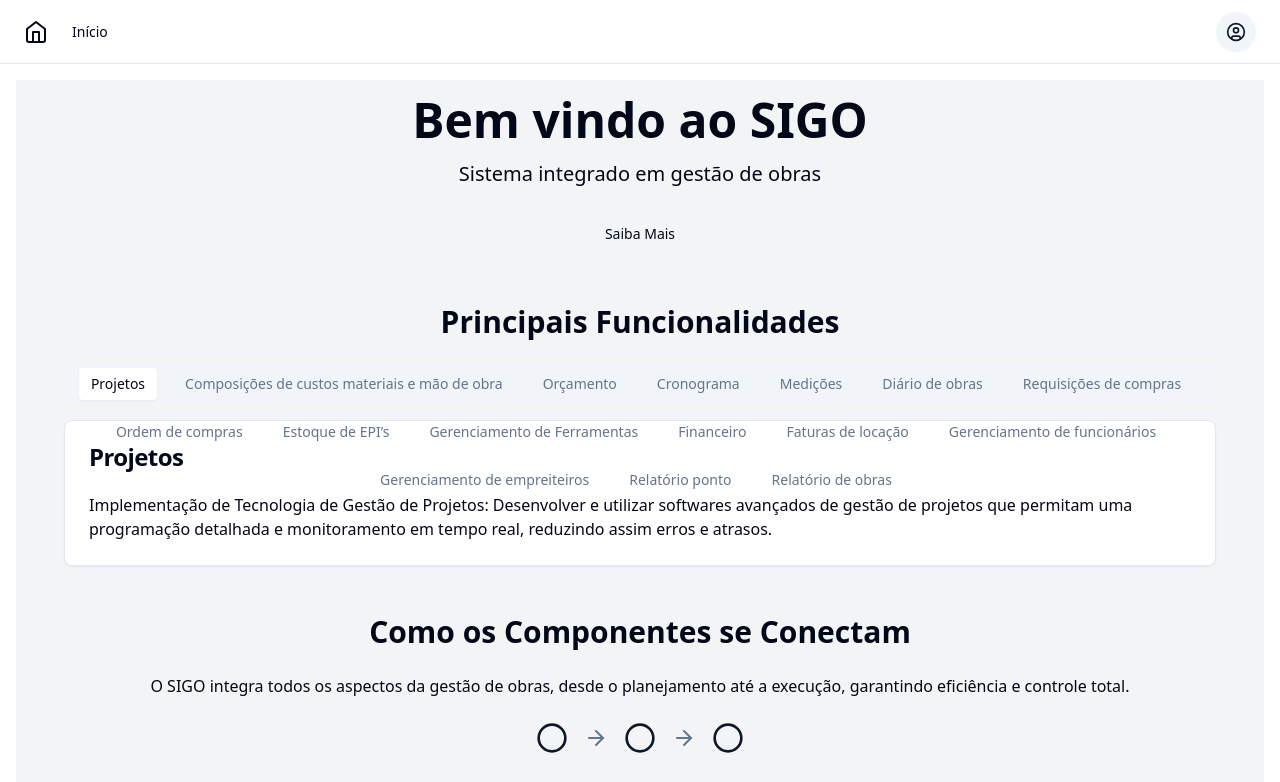
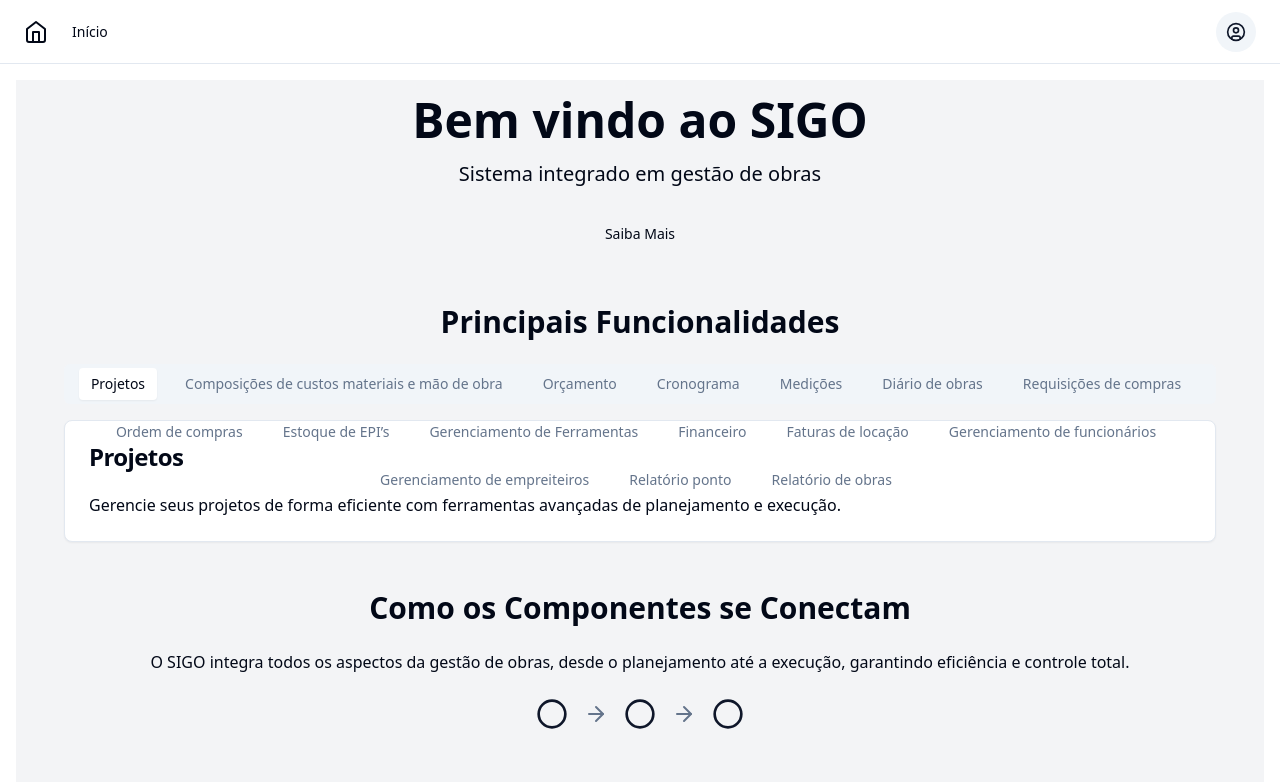
Before and after one commit to GPT-Engineer-App/site-builder, a React (Vite) app: page / in a window 1280 px wide. Shown: the top 782 px of the page. Built offline with nearby package versions, Linux system fonts and the light colour scheme.

Commit message:
Updated texts on the homepage to align with the functionality and purpose of each clickable box.

```diff
--- a/src/pages/Index.jsx
+++ b/src/pages/Index.jsx
@@ -9,22 +9,22 @@ import { TooltipProvider, Tooltip, TooltipTrigger, TooltipContent } from "@/comp
 import { Circle, ArrowRight } from "lucide-react";
 
 const tabData = [
-  { value: "projetos", label: "Projetos", content: "Implementação de Tecnologia de Gestão de Projetos: Desenvolver e utilizar softwares avançados de gestão de projetos que permitam uma programação detalhada e monitoramento em tempo real, reduzindo assim erros e atrasos." },
-  { value: "custos", label: "Composições de custos materiais e mão de obra", content: "Utilização de Realidade Virtual e Modelagem 3D: Incorporar tecnologias como realidade virtual e modelagem 3D para visualização antecipada de projetos, identificando potenciais problemas no cronograma antes de começarem." },
-  { value: "orcamento", label: "Orçamento", content: "Treinamento Avançado em Gestão de Projetos: Investir em programas de treinamento contínuo para gerentes de projeto e equipes de campo, focados em técnicas avançadas de planejamento e execução de projetos." },
-  { value: "cronograma", label: "Cronograma", content: "Análise de Dados Históricos e Machine Learning: Utilizar análise de dados históricos de projetos passados e algoritmos de machine learning para prever e mitigar possíveis desvios no cronograma." },
-  { value: "medicoes", label: "Medições", content: "Parcerias Estratégicas com Fornecedores e Subempreiteiros: Estabelecer parcerias sólidas e de longo prazo com fornecedores e subempreiteiros confiáveis, garantindo a disponibilidade oportuna de materiais e mão de obra qualificada." },
-  { value: "diario-obras", label: "Diário de obras", content: "Implementação de Tecnologia de Gestão de Projetos: Desenvolver e utilizar softwares avançados de gestão de projetos que permitam uma programação detalhada e monitoramento em tempo real, reduzindo assim erros e atrasos." },
-  { value: "requisicoes-compras", label: "Requisições de compras", content: "Utilização de Realidade Virtual e Modelagem 3D: Incorporar tecnologias como realidade virtual e modelagem 3D para visualização antecipada de projetos, identificando potenciais problemas no cronograma antes de começarem." },
-  { value: "ordem-compras", label: "Ordem de compras", content: "Treinamento Avançado em Gestão de Projetos: Investir em programas de treinamento contínuo para gerentes de projeto e equipes de campo, focados em técnicas avançadas de planejamento e execução de projetos." },
-  { value: "estoque-epis", label: "Estoque de EPI’s", content: "Análise de Dados Históricos e Machine Learning: Utilizar análise de dados históricos de projetos passados e algoritmos de machine learning para prever e mitigar possíveis desvios no cronograma." },
-  { value: "gerenciamento-ferramentas", label: "Gerenciamento de Ferramentas", content: "Parcerias Estratégicas com Fornecedores e Subempreiteiros: Estabelecer parcerias sólidas e de longo prazo com fornecedores e subempreiteiros confiáveis, garantindo a disponibilidade oportuna de materiais e mão de obra qualificada." },
-  { value: "financeiro", label: "Financeiro", content: "Implementação de Tecnologia de Gestão de Projetos: Desenvolver e utilizar softwares avançados de gestão de projetos que permitam uma programação detalhada e monitoramento em tempo real, reduzindo assim erros e atrasos." },
-  { value: "faturas-locacao", label: "Faturas de locação", content: "Utilização de Realidade Virtual e Modelagem 3D: Incorporar tecnologias como realidade virtual e modelagem 3D para visualização antecipada de projetos, identificando potenciais problemas no cronograma antes de começarem." },
-  { value: "gerenciamento-funcionarios", label: "Gerenciamento de funcionários", content: "Treinamento Avançado em Gestão de Projetos: Investir em programas de treinamento contínuo para gerentes de projeto e equipes de campo, focados em técnicas avançadas de planejamento e execução de projetos." },
-  { value: "gerenciamento-empreiteiros", label: "Gerenciamento de empreiteiros", content: "Análise de Dados Históricos e Machine Learning: Utilizar análise de dados históricos de projetos passados e algoritmos de machine learning para prever e mitigar possíveis desvios no cronograma." },
-  { value: "relatorio-ponto", label: "Relatório ponto", content: "Parcerias Estratégicas com Fornecedores e Subempreiteiros: Estabelecer parcerias sólidas e de longo prazo com fornecedores e subempreiteiros confiáveis, garantindo a disponibilidade oportuna de materiais e mão de obra qualificada." },
-  { value: "relatorio-obras", label: "Relatório de obras", content: "Implementação de Tecnologia de Gestão de Projetos: Desenvolver e utilizar softwares avançados de gestão de projetos que permitam uma programação detalhada e monitoramento em tempo real, reduzindo assim erros e atrasos." },
+  { value: "projetos", label: "Projetos", content: "Gerencie seus projetos de forma eficiente com ferramentas avançadas de planejamento e execução." },
+  { value: "custos", label: "Composições de custos materiais e mão de obra", content: "Controle os custos de materiais e mão de obra com precisão e transparência." },
+  { value: "orcamento", label: "Orçamento", content: "Elabore orçamentos detalhados e acompanhe as variações financeiras ao longo do projeto." },
+  { value: "cronograma", label: "Cronograma", content: "Planeje e monitore o cronograma do projeto para garantir a entrega no prazo." },
+  { value: "medicoes", label: "Medições", content: "Realize medições precisas e acompanhe o progresso físico da obra." },
+  { value: "diario-obras", label: "Diário de obras", content: "Mantenha um registro diário das atividades e ocorrências no canteiro de obras." },
+  { value: "requisicoes-compras", label: "Requisições de compras", content: "Gerencie as requisições de compras de materiais e serviços de forma integrada." },
+  { value: "ordem-compras", label: "Ordem de compras", content: "Emita ordens de compra e acompanhe o recebimento de materiais." },
+  { value: "estoque-epis", label: "Estoque de EPI’s", content: "Controle o estoque de Equipamentos de Proteção Individual (EPI’s) para garantir a segurança dos trabalhadores." },
+  { value: "gerenciamento-ferramentas", label: "Gerenciamento de Ferramentas", content: "Gerencie o uso e a manutenção das ferramentas utilizadas na obra." },
+  { value: "financeiro", label: "Financeiro", content: "Acompanhe as finanças do projeto, incluindo despesas, receitas e fluxo de caixa." },
+  { value: "faturas-locacao", label: "Faturas de locação", content: "Gerencie as faturas de locação de equipamentos e serviços." },
+  { value: "gerenciamento-funcionarios", label: "Gerenciamento de funcionários", content: "Gerencie a equipe de funcionários, incluindo alocação e desempenho." },
+  { value: "gerenciamento-empreiteiros", label: "Gerenciamento de empreiteiros", content: "Gerencie os empreiteiros e subcontratados envolvidos no projeto." },
+  { value: "relatorio-ponto", label: "Relatório ponto", content: "Registre e acompanhe a frequência e o ponto dos trabalhadores." },
+  { value: "relatorio-obras", label: "Relatório de obras", content: "Gere relatórios detalhados sobre o andamento e a performance da obra." },
 ];
 
 const testimonials = [
```
